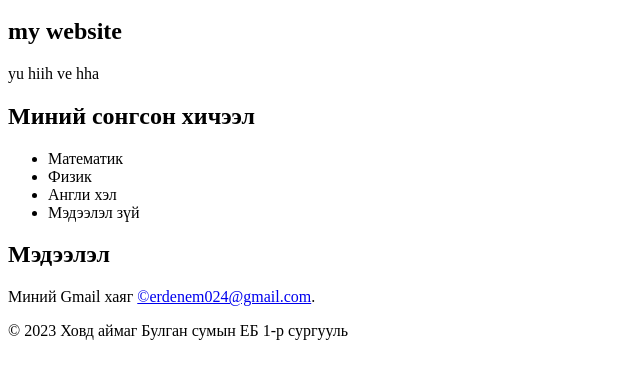
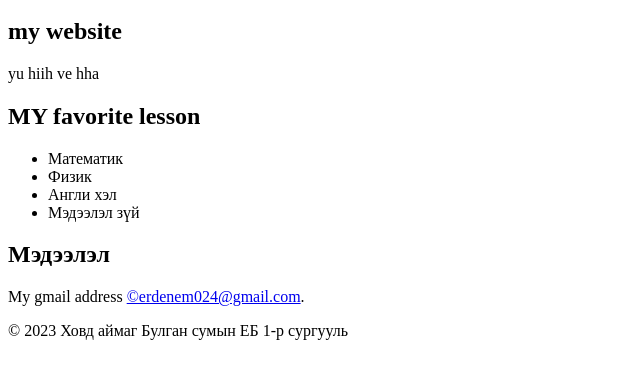
Before and after one commit to erdene0111/mikey0, a plain HTML site: page index.html in a window 1280 px wide. Shown: the part 136-514 px from the top of the page, without its empty margins (0-640 px from the left). Drawn offline with Linux system fonts and the light colour scheme.

Commit message:
index.html

```diff
--- a/index.html
+++ b/index.html
@@ -25,7 +25,7 @@
     </section>
 
     <section id="Миний сонгсон хичээл ">
-        <h2>Миний сонгсон хичээл </h2>
+        <h2>MY favorite lesson </h2>
         <ul>
             <li>Математик</li>
             <li>Физик</li>
@@ -36,7 +36,7 @@
 
     <section id="contact">
         <h2>Мэдээлэл</h2>
-        <j>Миний Gmail хаяг <a href="erdenem024@gmail.com">&copy;erdenem024@gmail.com</a>.</j>
+        <j>My gmail address <a href="erdenem024@gmail.com">&copy;erdenem024@gmail.com</a>.</j>
     </section>
 
     <footer>
```
